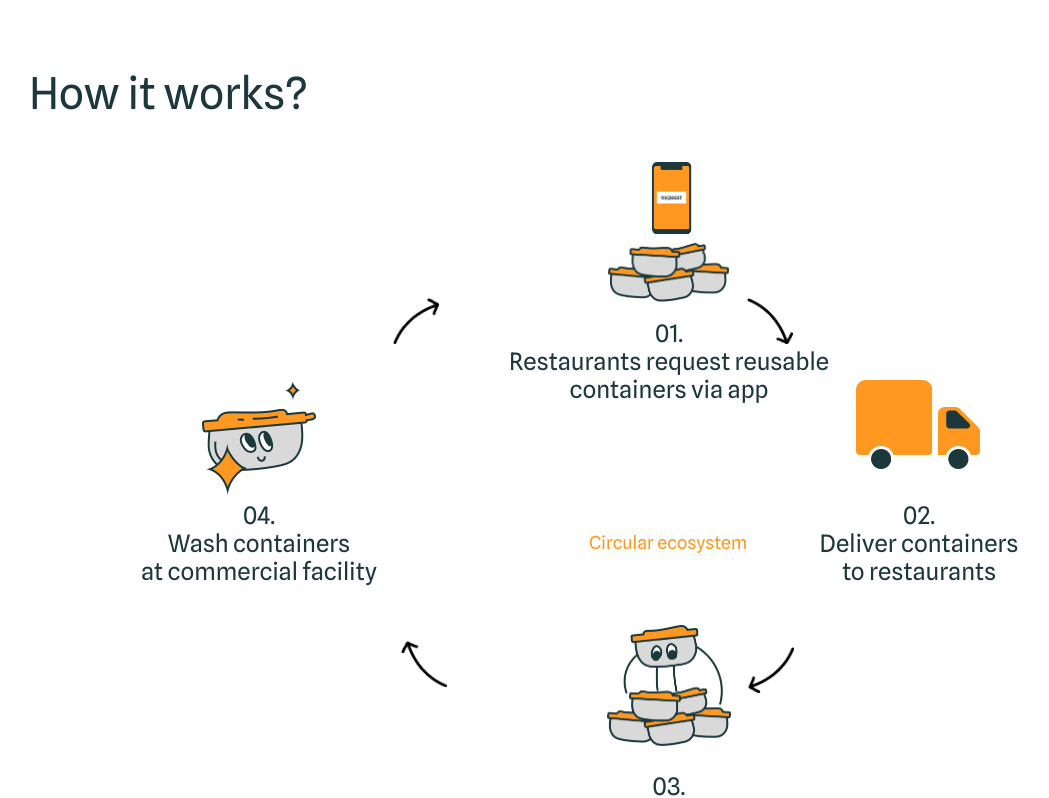
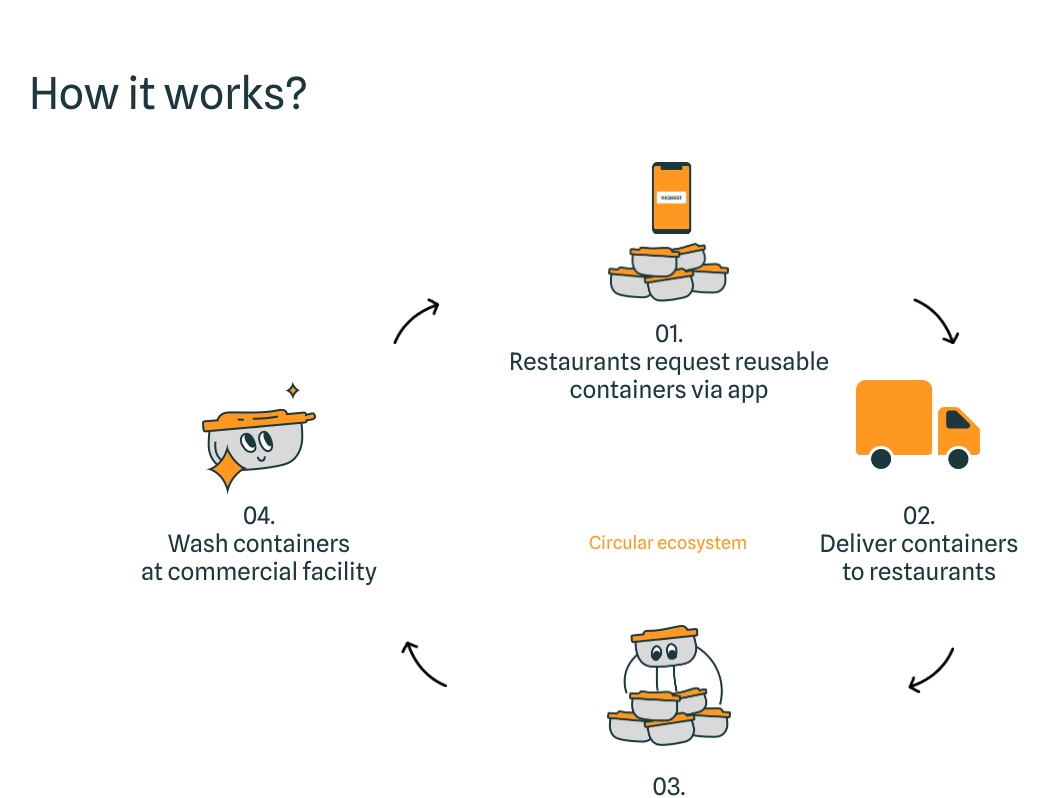
Before and after one commit to WilhelminaTetteh/awesome-container-company, a React (Create React App) app: page / in a window 1280 px wide. Shown: the part 3938-4736 px from the top of the page, without its empty margins (51-1100 px from the left). Built offline with nearby package versions, Linux system fonts and the light colour scheme.

Commit message:
feat(about): Reposition arrows 1 & 2

```diff
--- a/src/blocks/about/__arrow/_1/about__arrow_1.css
+++ b/src/blocks/about/__arrow/_1/about__arrow_1.css
@@ -1,4 +1,4 @@
 .about__arrow_1 {
   top: 179px;
-  right: 436px;
+  left: 964px;
 }
--- a/src/blocks/about/__arrow/_2/about__arrow_2.css
+++ b/src/blocks/about/__arrow/_2/about__arrow_2.css
@@ -1,4 +1,4 @@
 .about__arrow_2 {
   top: 528px;
-  right: 435px;
+  left: 959px;
 }
```
